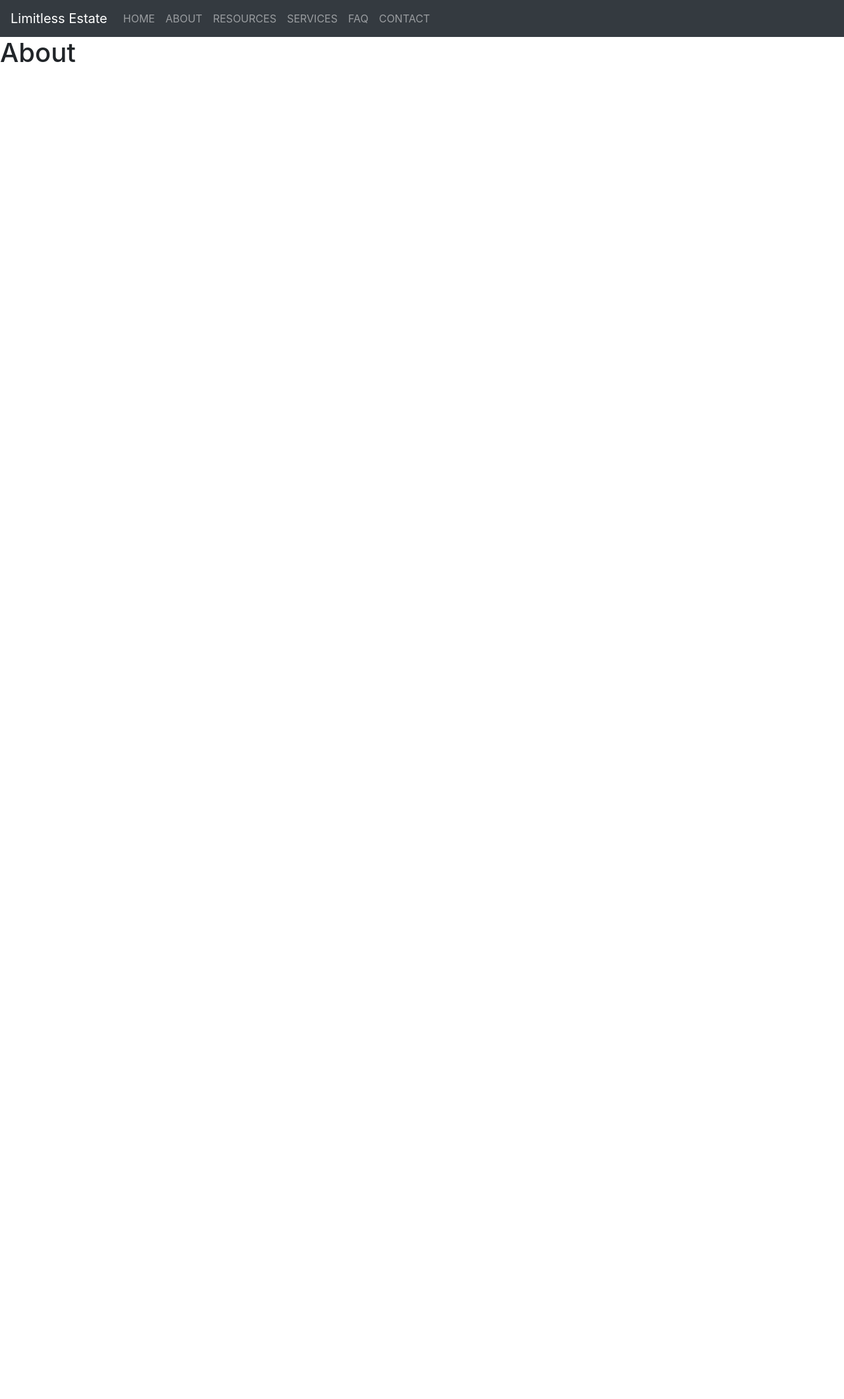
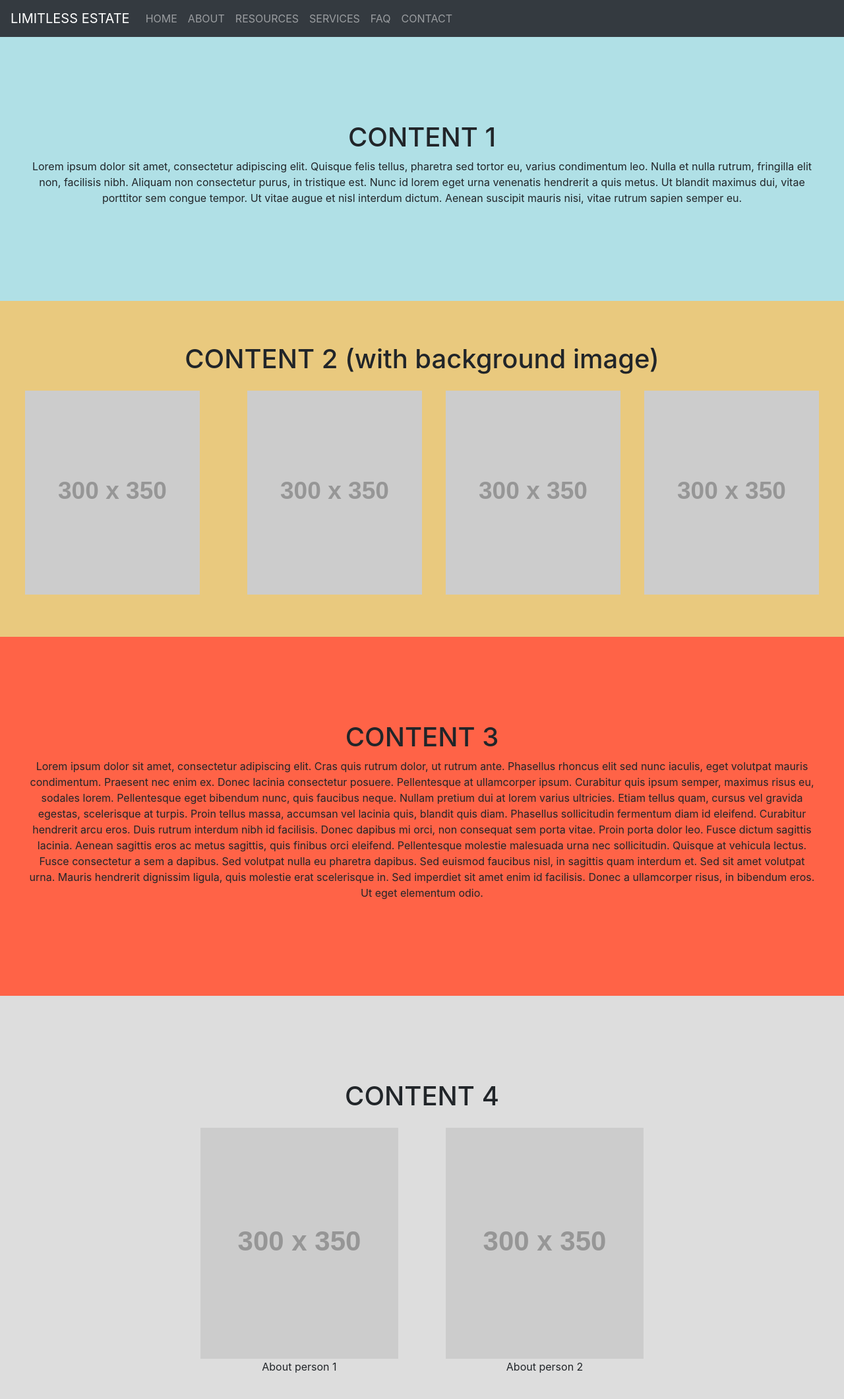
Before and after one commit to apati04/limitless-estate, a React (Create React App) app in the folder client/: page /about in a window 1280 px wide. Shown: the top 2120 px of the page at 66% size. Before the commit the page ends 800 px from the top, so only its background shows below. Built offline with nearby package versions, Linux system fonts and the light colour scheme.

Commit message:
about page placeholders added

```diff
--- a/client/src/components/About.js
+++ b/client/src/components/About.js
@@ -2,8 +2,53 @@ import React from "react";
 
 const About = () => {
   return (
-    <div>
-      <h1>About</h1>
+    <div className="text-center">
+
+      <div style={{padding: "10% 3%", backgroundColor: "powderblue"}}>
+        <h1>CONTENT 1</h1>
+        <p>
+          Lorem ipsum dolor sit amet, consectetur adipiscing elit. Quisque felis tellus, pharetra sed tortor eu, varius condimentum leo. Nulla et nulla rutrum, fringilla elit non, facilisis nibh. Aliquam non consectetur purus, in tristique est. Nunc id lorem eget urna venenatis hendrerit a quis metus. Ut blandit maximus dui, vitae porttitor sem congue tempor. Ut vitae augue et nisl interdum dictum. Aenean suscipit mauris nisi, vitae rutrum sapien semper eu.
+        </p>
+      </div>
+
+      <div style={{padding: "5% 3%", backgroundColor: "#e9c97e"}}>
+        <h1>CONTENT 2 (with background image)</h1>
+        <div className="d-flex justify-content-center align-items-center" style={{marginTop:"2%"}}>
+          <div style={{marginRight: "3%"}}>
+            <img src="http://via.placeholder.com/300x350" className="img-fluid" alt="card1"/>
+          </div>
+          <div style={{marginLeft: "3%"}}>
+            <img src="http://via.placeholder.com/300x350" className="img-fluid" alt="card2"/>
+          </div>
+          <div style={{marginLeft: "3%"}}>
+            <img src="http://via.placeholder.com/300x350" className="img-fluid" alt="card2"/>
+          </div>
+          <div style={{marginLeft: "3%"}}>
+            <img src="http://via.placeholder.com/300x350" className="img-fluid" alt="card2"/>
+          </div>
+        </div>
+      </div>
+
+      <div style={{padding: "10% 3%", backgroundColor: "tomato"}}>
+        <h1>CONTENT 3</h1>
+        <p>
+          Lorem ipsum dolor sit amet, consectetur adipiscing elit. Cras quis rutrum dolor, ut rutrum ante. Phasellus rhoncus elit sed nunc iaculis, eget volutpat mauris condimentum. Praesent nec enim ex. Donec lacinia consectetur posuere. Pellentesque at ullamcorper ipsum. Curabitur quis ipsum semper, maximus risus eu, sodales lorem. Pellentesque eget bibendum nunc, quis faucibus neque. Nullam pretium dui at lorem varius ultricies. Etiam tellus quam, cursus vel gravida egestas, scelerisque at turpis. Proin tellus massa, accumsan vel lacinia quis, blandit quis diam. Phasellus sollicitudin fermentum diam id eleifend. Curabitur hendrerit arcu eros. Duis rutrum interdum nibh id facilisis. Donec dapibus mi orci, non consequat sem porta vitae. Proin porta dolor leo. Fusce dictum sagittis lacinia. Aenean sagittis eros ac metus sagittis, quis finibus orci eleifend. Pellentesque molestie malesuada urna nec sollicitudin. Quisque at vehicula lectus. Fusce consectetur a sem a dapibus. Sed volutpat nulla eu pharetra dapibus. Sed euismod faucibus nisl, in sagittis quam interdum et. Sed sit amet volutpat urna. Mauris hendrerit dignissim ligula, quis molestie erat scelerisque in. Sed imperdiet sit amet enim id facilisis. Donec a ullamcorper risus, in bibendum eros. Ut eget elementum odio.
+        </p>
+      </div>
+
+      <div style={{padding: "10% 3%", backgroundColor: "#dddddd"}}>
+        <h1>CONTENT 4</h1>
+        <div className="d-flex justify-content-center align-items-center" style={{marginTop:"2%"}}>
+          <div style={{marginRight: "3%"}}>
+            <img src="http://via.placeholder.com/300x350" className="img-fluid" alt="headshot1"/>
+            <p>About person 1</p>
+          </div>
+          <div style={{marginLeft: "3%"}}>
+            <img src="http://via.placeholder.com/300x350" className="img-fluid" alt="headshot2"/>
+            <p>About person 2</p>
+          </div>
+        </div>
+      </div>
     </div>
   );
 }
--- a/client/src/components/Navbar.js
+++ b/client/src/components/Navbar.js
@@ -3,8 +3,8 @@ import { Link } from "react-router-dom";
 
 const Navbar = () => {
   return (
-    <nav className="navbar navbar-expand-md navbar-dark bg-dark">
-      <Link to="/" className="navbar-brand">Limitless Estate</Link>
+    <nav className="navbar navbar-expand-md navbar-dark bg-dark sticky-top">
+      <Link to="/" className="navbar-brand">LIMITLESS ESTATE</Link>
       <button className="navbar-toggler" type="button" data-toggle="collapse" data-target="#navbar" aria-controls="mobile-navbar" aria-expanded="false" aria-label="Toggle navigation">
         <span className="navbar-toggler-icon"></span>
       </button>
```
